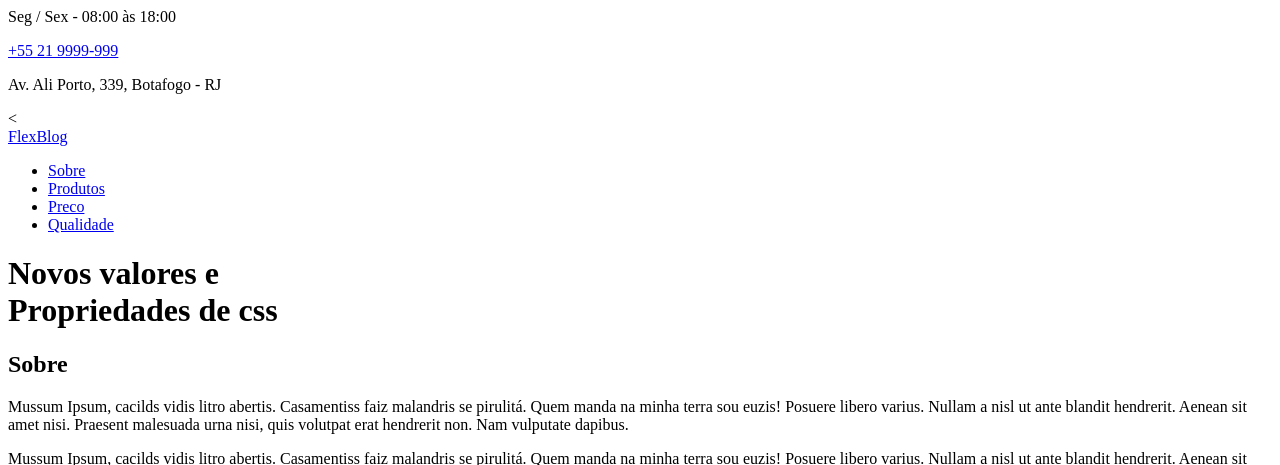
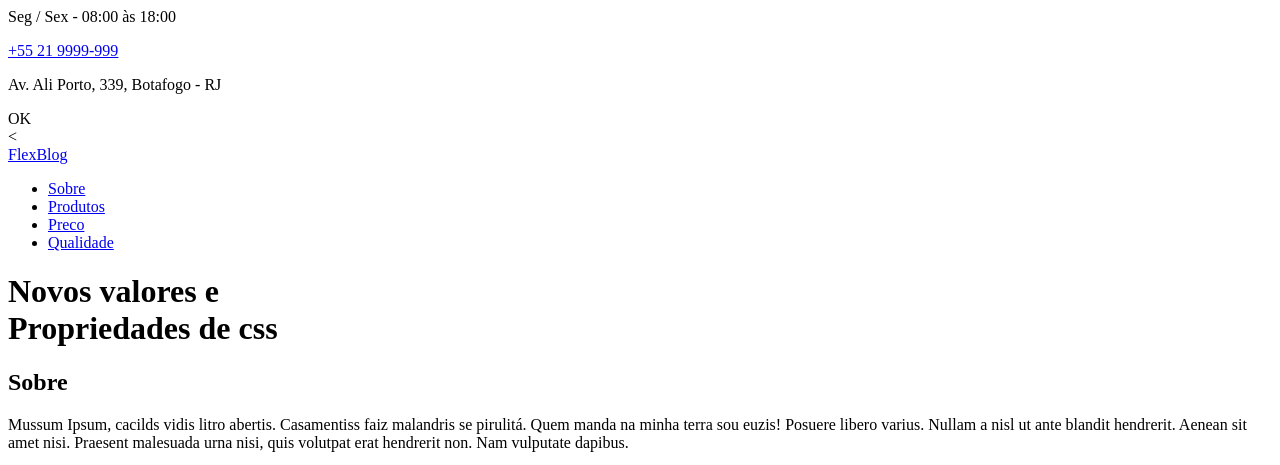
Before and after one commit to leo-demetrio/flexblog, a plain HTML site: page index.html in a window 1280 px wide. Shown: the top 465 px of the page. Drawn offline with Linux system fonts and the light colour scheme.

Commit message:
testando o pull

```diff
--- a/index.html
+++ b/index.html
@@ -19,7 +19,7 @@
 		</div>
 	</div>
 
-	<header class="menu-bg">
+	<header class="menu-bg">OK
 		<div class="menu">
 			<<div class="menu-logo">
 				<a href="#">FlexBlog</a>
```
